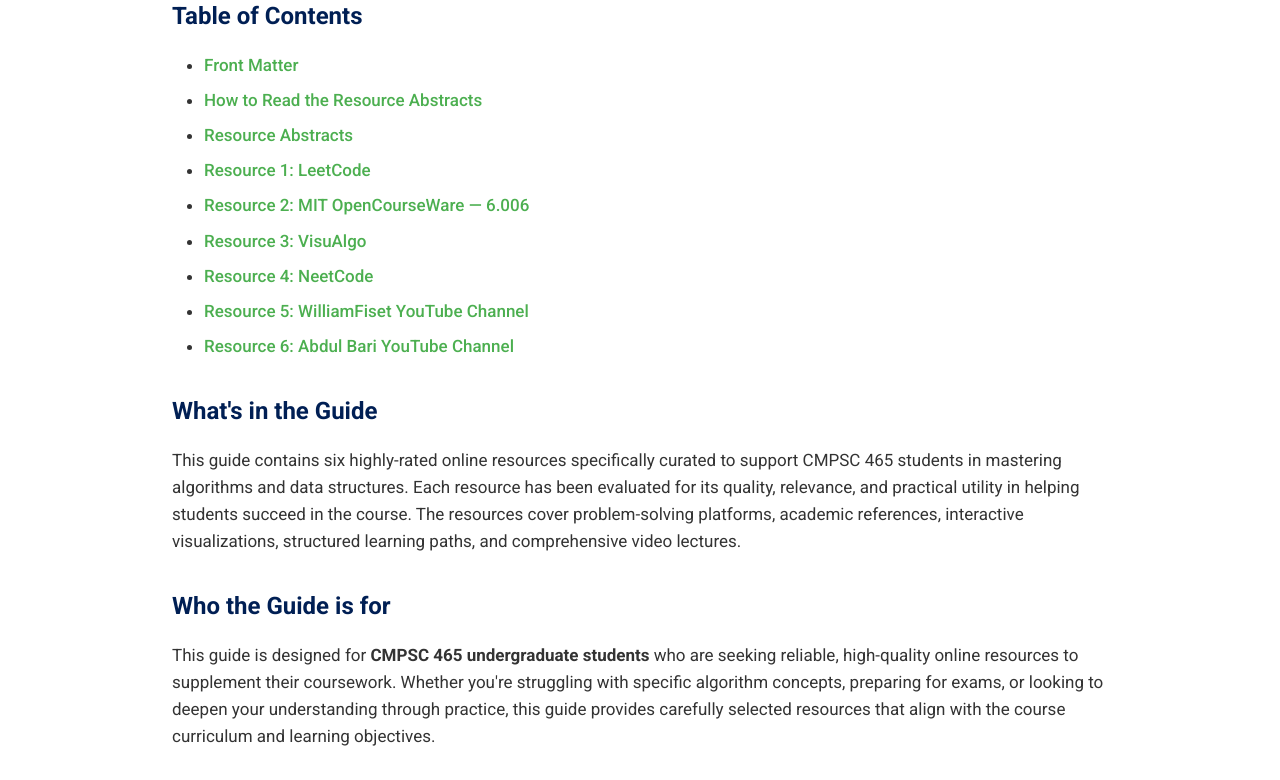
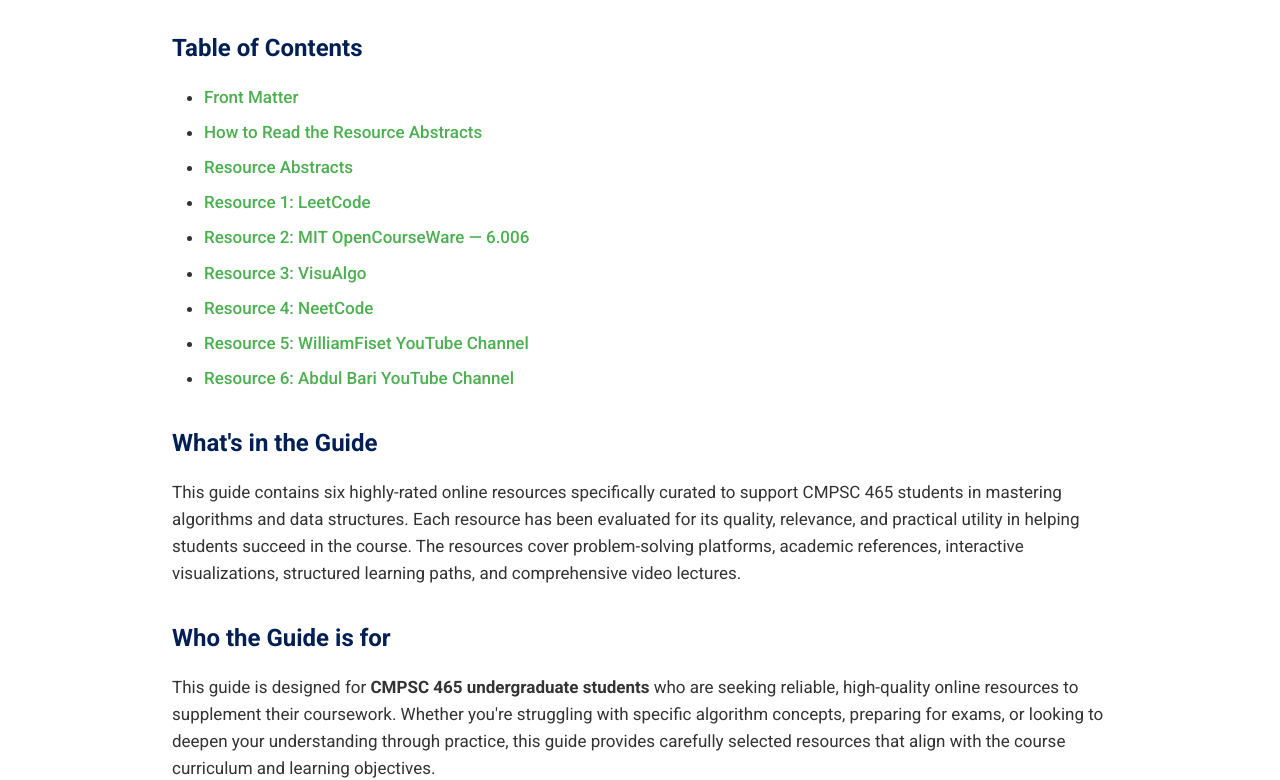
Before and after one commit to SpotAsh/ENG202C_Internet_Resource_Guide, a plain HTML site: page index.html in a window 1280 px wide. Shown: the part 209-989 px from the top of the page. Drawn offline with Linux system fonts and the light colour scheme.

Commit message:
attempt to fix 2

```diff
--- a/index.html
+++ b/index.html
@@ -105,6 +105,10 @@
         }
 
         /* Front Matter Section */
+        #front-matter {
+            padding-top: 2rem;
+        }
+
         #front-matter ul {
             margin-left: 2rem;
             margin-bottom: 2rem;
@@ -122,7 +126,6 @@
 
         #front-matter a:hover {
             text-decoration: underline;
-            padding-top: 2rem;
         }
 
         /* Evaluation Section */
```
